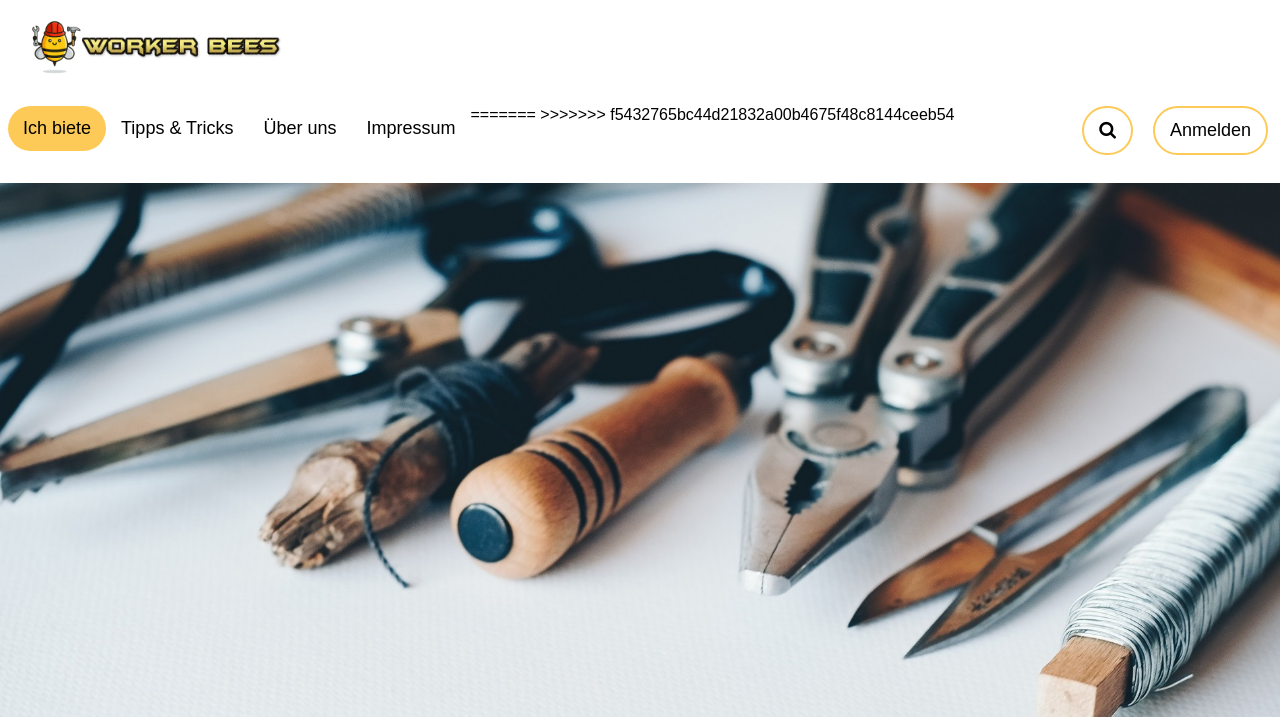
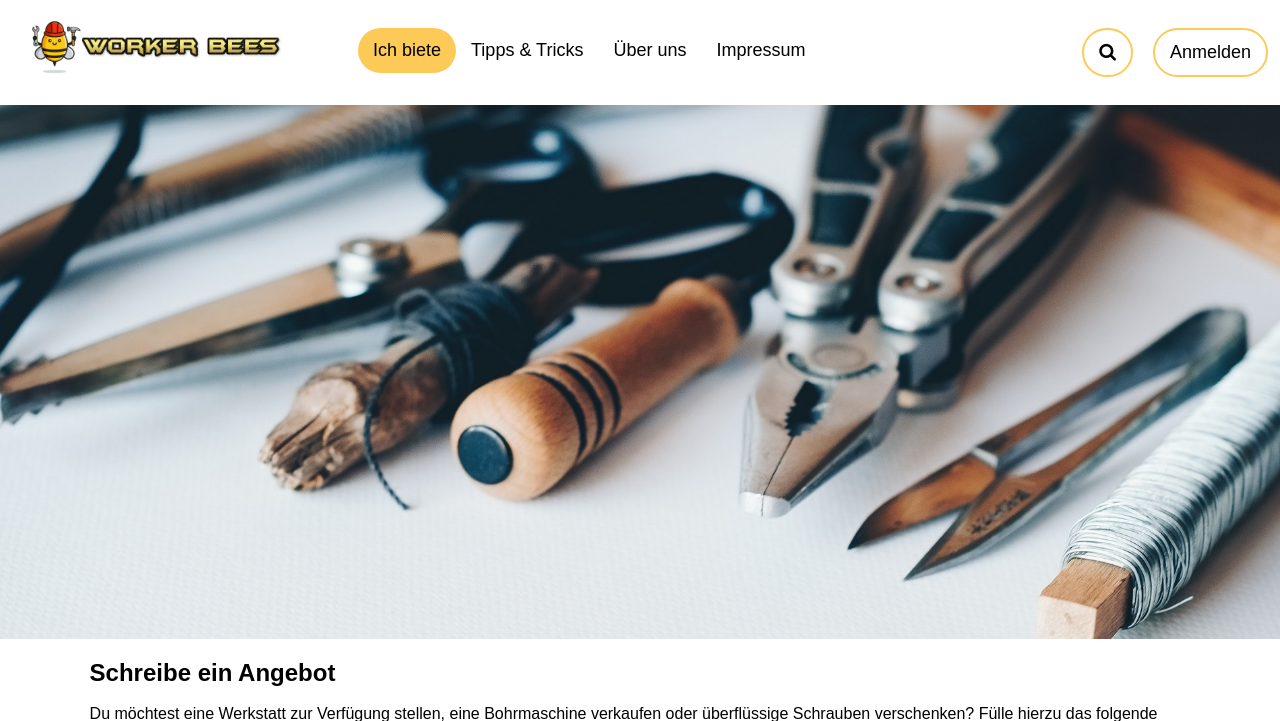
Before and after one commit to p-feucht/WI2020, a PHP site: page /FormularBiete.php in a window 1280 px wide; the page is wider, and only the part inside the window is pictured. Shown: the top 721 px of that part. Run offline with PHP 8.4, Linux system fonts and the light colour scheme; some libraries are stand-ins or nearby versions.

Commit message:
small changes

```diff
--- a/Teams/Worker-Bees/PHP/header.php
+++ b/Teams/Worker-Bees/PHP/header.php
@@ -18,10 +18,9 @@
         <div class="header-content-middle">
             <a class="biete" href="FormularBiete.php">Ich biete</a>
             <a href="#tips">Tipps & Tricks</a>
-=======
+
             <a class="aboutus" href="aboutUs.php">Über uns</a>
             <a href="firstPage.php#contact">Impressum</a>
->>>>>>> f5432765bc44d21832a00b4675f48c8144ceeb54
         </div>
 
         <div class="header-content-right">
```
